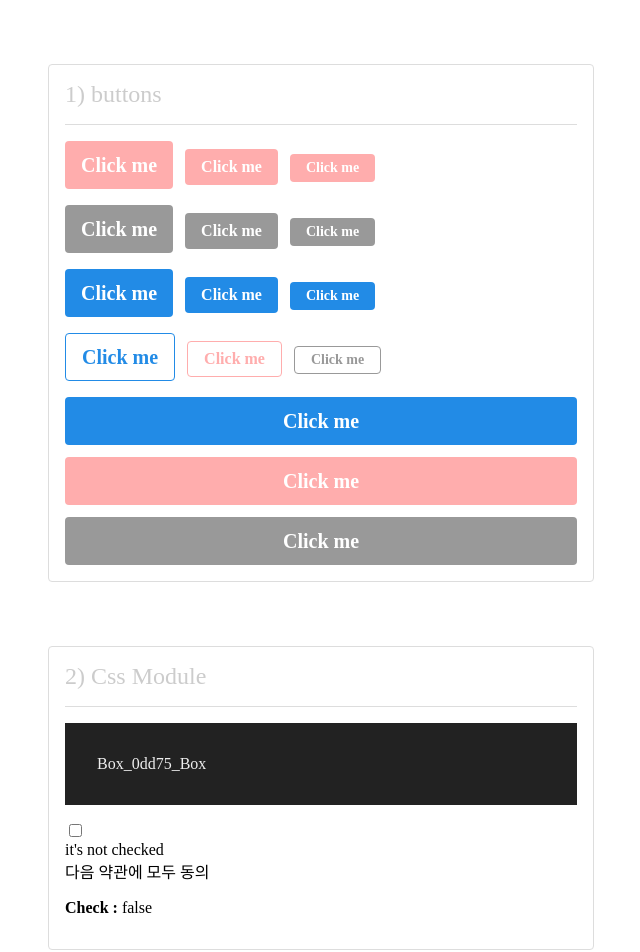
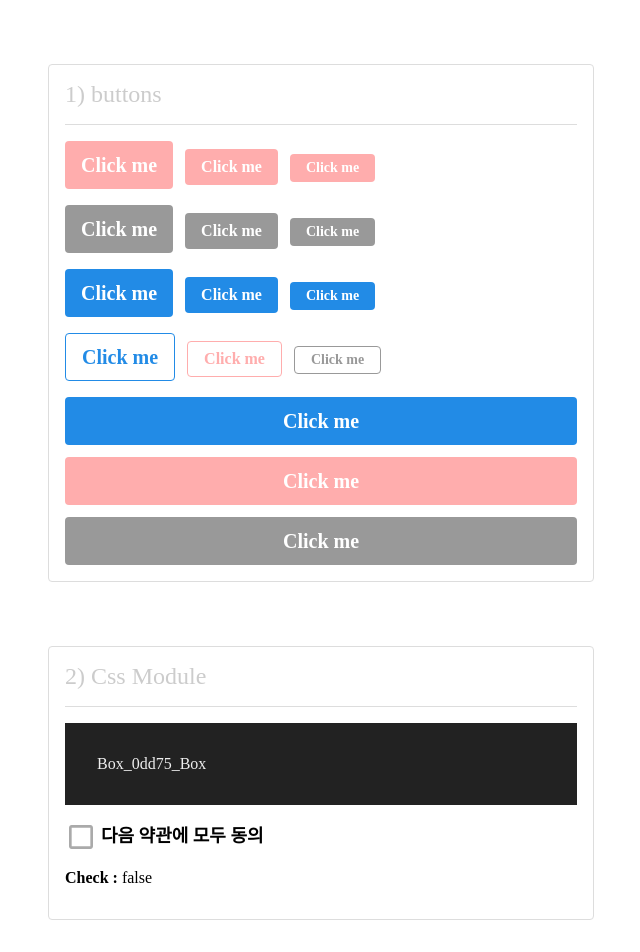
Before and after one commit to hayoung-jeremy/react_with_sass, a React (Create React App) app: page / in a window 1280 px wide. Shown: the top 952 px of the page, without its empty margins (319-959 px from the left). Built offline with nearby package versions, Linux system fonts and the light colour scheme.

Commit message:
styling checkbox

```diff
--- a/package.json
+++ b/package.json
@@ -10,6 +10,7 @@
     "node-sass": "^6.0.0",
     "react": "^17.0.2",
     "react-dom": "^17.0.2",
+    "react-icons": "^4.2.0",
     "react-scripts": "4.0.3",
     "web-vitals": "^1.1.2"
   },
--- a/src/App.scss
+++ b/src/App.scss
@@ -15,6 +15,9 @@
       border-bottom: 1px solid #ddd;
     }
   }
+  section:last-of-type {
+    margin-bottom: 4rem;
+  }
   .container + .container {
     margin-top: 1rem;
   }
--- a/src/components/CheckBox.js
+++ b/src/components/CheckBox.js
@@ -1,11 +1,15 @@
 import React from "react";
+import { MdCheckBox, MdCheckBoxOutlineBlank } from "react-icons/md";
+import styles from "./CheckBox.module.css";
 
 const CheckBox = ({ children, checked, ...rest }) => {
   return (
-    <div>
+    <div className={styles.checkbox}>
       <label>
         <input type="checkbox" checked={checked} {...rest} />
-        <div>{checked ? `it's checked` : `it's not checked`}</div>
+        <div className={styles.icon}>
+          {checked ? <MdCheckBox className={styles.checked} /> : <MdCheckBoxOutlineBlank />}
+        </div>
       </label>
       <span>{children}</span>
     </div>
--- /dev/null
+++ b/src/components/CheckBox.module.css
@@ -0,0 +1,29 @@
+.checkbox {
+  display: flex;
+}
+.checkbox label {
+  cursor: pointer;
+}
+
+.checkbox input {
+  width: 0;
+  height: 0;
+  position: absolute;
+  opacity: 0;
+}
+
+.checkbox span {
+  font-size: 1.125rem;
+  font-weight: bold;
+}
+.icon {
+  display: flex;
+  align-items: center;
+  font-size: 2rem;
+  font-weight: lighter;
+  margin-right: 0.25rem;
+  color: #aaa;
+}
+.checked {
+  color: #339af0;
+}
```
Also changed, not shown: 1 other file (tests, documents, lock files or other folders).
